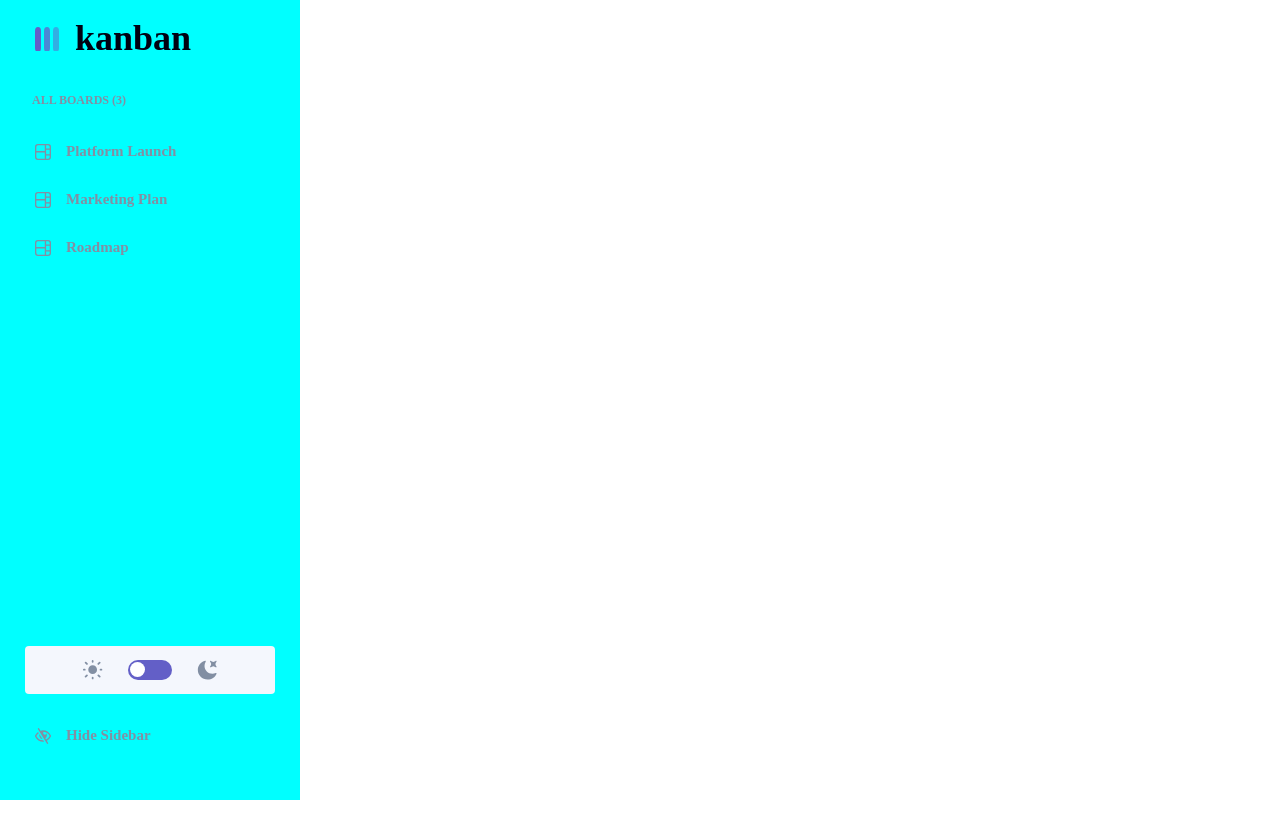
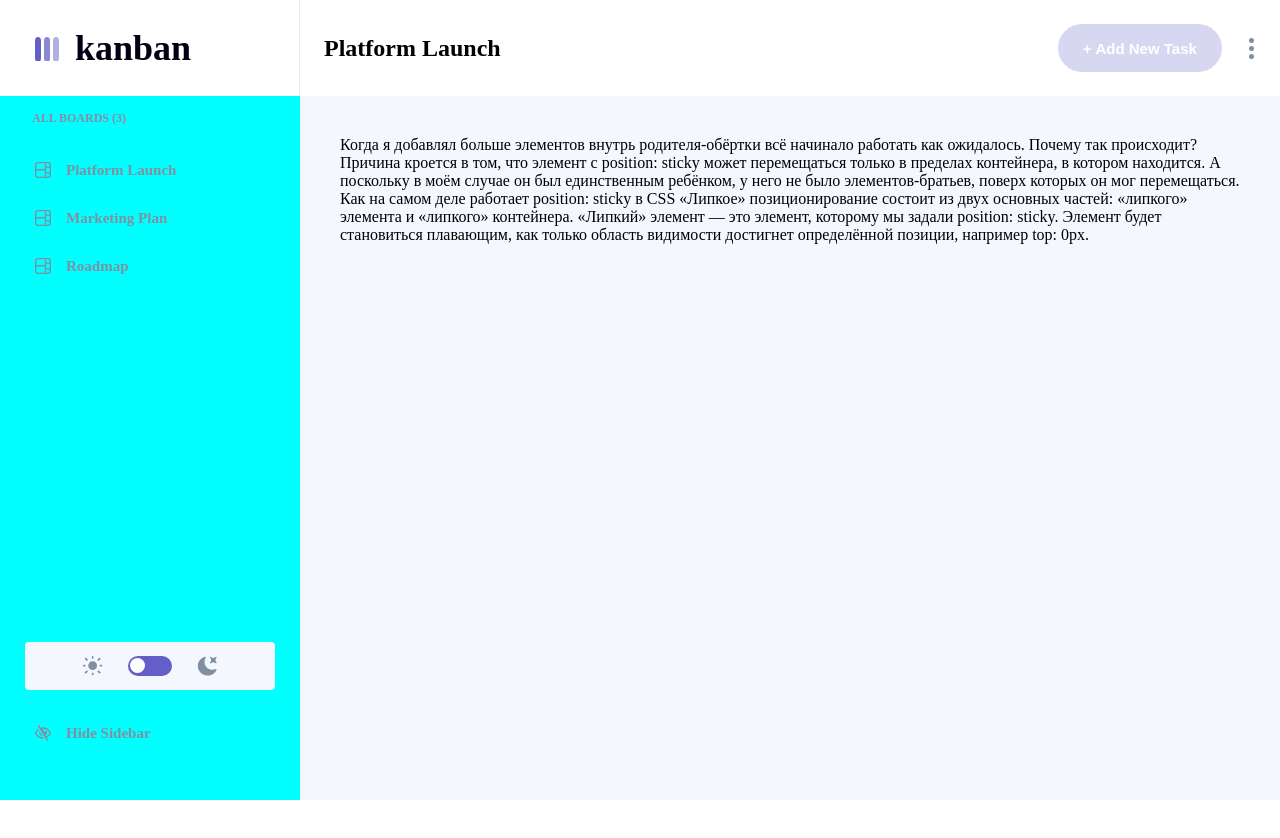
Before and after one commit to SVoznyuk18/kanban, a Next.js app: page / in a window 1280 px wide. Shown: the top 838 px of the page. After the commit the page ends 800 px from the top, so only its background shows below. Built offline with nearby package versions, Linux system fonts and the light colour scheme.

Commit message:
add Header

```diff
--- a/app/layout.tsx
+++ b/app/layout.tsx
@@ -2,7 +2,7 @@ import type { Metadata } from 'next'
 
 import { StyledComponentsRegistry, RootLayoutThemeProvider, ModalProvider } from '@/UtilsRoot';
 import { GlobalStyles } from '@/StylesRoot';
-import { Modal, Sidebar } from '@/ComponentsRoot';
+import { Modal, Sidebar, Header } from '@/ComponentsRoot';
 
 export const metadata: Metadata = {
   title: 'Create Next App',
@@ -20,8 +20,11 @@ export default function RootLayout({
         <StyledComponentsRegistry>
           <RootLayoutThemeProvider>
             <ModalProvider>
-              <Sidebar />
-              {children}
+              <Header />
+              <main>
+                <Sidebar />
+                {children}
+              </main>
               <Modal />
               <GlobalStyles />
             </ModalProvider>
--- a/app/page.module.css
+++ b/app/page.module.css
@@ -5,6 +5,13 @@
   align-items: center;
   padding: 6rem;
   min-height: 100vh;
+  background-color: #F4F7FD;
+}
+
+.div {
+  width: 100%;
+  height: 100%;
+  padding: 40px;
 }
 
 .description {
@@ -107,6 +114,7 @@
 .logo {
   position: relative;
 }
+
 /* Enable hover only on non-touch devices */
 @media (hover: hover) and (pointer: fine) {
   .card:hover {
@@ -178,11 +186,9 @@
     border-radius: 0;
     border: none;
     border-bottom: 1px solid rgba(var(--callout-border-rgb), 0.25);
-    background: linear-gradient(
-      to bottom,
-      rgba(var(--background-start-rgb), 1),
-      rgba(var(--callout-rgb), 0.5)
-    );
+    background: linear-gradient(to bottom,
+        rgba(var(--background-start-rgb), 1),
+        rgba(var(--callout-rgb), 0.5));
     background-clip: padding-box;
     backdrop-filter: blur(24px);
   }
@@ -193,11 +199,9 @@
     inset: auto 0 0;
     padding: 2rem;
     height: 200px;
-    background: linear-gradient(
-      to bottom,
-      transparent 0%,
-      rgb(var(--background-end-rgb)) 40%
-    );
+    background: linear-gradient(to bottom,
+        transparent 0%,
+        rgb(var(--background-end-rgb)) 40%);
     z-index: 1;
   }
 }
@@ -223,6 +227,7 @@
   from {
     transform: rotate(360deg);
   }
+
   to {
     transform: rotate(0deg);
   }
--- a/app/page.tsx
+++ b/app/page.tsx
@@ -1,10 +1,17 @@
-import Image from 'next/image'
 import styles from './page.module.css'
 
 export default function Home() {
   return (
-    <main className={styles.main}>
+    <div className={styles.div}>
+      Когда я добавлял больше элементов внутрь родителя-обёртки всё начинало работать как ожидалось.
 
-    </main>
+      Почему так происходит?
+      Причина кроется в том, что элемент с position: sticky может перемещаться только в пределах контейнера, в котором находится. А поскольку в моём случае он был единственным ребёнком, у него не было элементов-братьев, поверх которых он мог перемещаться.
+
+      Как на самом деле работает position: sticky в CSS
+      «Липкое» позиционирование состоит из двух основных частей: «липкого» элемента и «липкого» контейнера.
+
+      «Липкий» элемент — это элемент, которому мы задали position: sticky. Элемент будет становиться плавающим, как только область видимости достигнет определённой позиции, например top: 0px.
+    </div>
   )
 }
--- /dev/null
+++ b/src/components/Header/Header.styled.tsx
@@ -0,0 +1,88 @@
+import styled from "styled-components";
+
+export const HeaderSection = styled.header`
+	display: flex;
+	align-items: center;
+	width: 100%;
+	height: 96px;
+`;
+
+export const LogoSection = styled.div`
+	display: flex;
+	align-items: center;
+	height: 96px;
+	min-width: 300px;
+	padding-left: 35px;
+	border-right: 1px solid #E4EBFA;
+
+	p {
+		margin-left: 15px;
+		color: #000112;
+		font-size: 36px;
+		font-weight: 600;
+		line-height: 25px;
+	}
+`;
+
+export const HeaderMainSection = styled.div`
+	padding: 0 24px;
+	display: flex;
+	align-items: center;
+	justify-content: space-between;
+	width: 100%;
+`;
+
+export const TitleSection = styled.div`
+	height: 100%;
+	display: flex;
+	align-items: center;
+	justify-content: center;
+`;
+
+export const Title = styled.h1`
+	font-size: 24px;
+	font-weight: 700;
+`;
+
+export const ControlsSection = styled.div`
+	height: 100%;
+	display: flex;
+	align-items: center;
+	justify-content: center;
+`;
+
+export const ClassicButton = styled.button`
+	width: 164px;
+	height: 48px;
+	border-radius: 24px;
+	background-color: rgba(99, 95, 199, 0.25);
+	cursor: pointer;
+	border: none;
+	color: #FFFF;
+	font-size: 15px;
+	font-weight: 700;
+
+	&:hover {
+		background-color: #635FC7;
+	}
+`;
+
+export const EditBoardControl = styled.div`
+	margin-left: 24px;
+	min-width: 10px;
+	min-height: 21px;
+	display: flex;
+	align-items: center;
+	justify-content: space-between;
+	flex-direction: column;
+	cursor: pointer;
+
+	span {
+
+		min-width: 5px;
+		min-height: 5px;
+		border: none;
+		border-radius: 100%;
+		background-color: #828FA3;
+	}
+`;
--- /dev/null
+++ b/src/components/Header/Header.tsx
@@ -0,0 +1,38 @@
+'use client'
+
+import Image from 'next/image';
+
+import { HeaderSection, LogoSection, HeaderMainSection, TitleSection, Title, ControlsSection, ClassicButton, EditBoardControl } from './Header.styled';
+
+const Header = () => {
+	return (
+		<HeaderSection>
+			<LogoSection>
+				<Image
+					width='25'
+					height='25'
+					src='/logo-dark.svg'
+					alt="logo_icon"
+				/>
+				<p>kanban</p>
+			</LogoSection>
+			<HeaderMainSection>
+				<TitleSection>
+					<Title>Platform Launch</Title>
+				</TitleSection>
+				<ControlsSection>
+					<ClassicButton>
+						+ Add New Task
+					</ClassicButton>
+					<EditBoardControl>
+						<span></span>
+						<span></span>
+						<span></span>
+					</EditBoardControl>
+				</ControlsSection>
+			</HeaderMainSection>
+		</HeaderSection>
+	)
+}
+
+export default Header;
--- a/src/components/Sidebar/Sidebar.tsx
+++ b/src/components/Sidebar/Sidebar.tsx
@@ -4,7 +4,7 @@ import React, { useState } from 'react';
 import Image from 'next/image';
 
 import { Nav } from '@/ComponentsRoot'
-import { SidebarSection, LogoSection, ToggleSideBar, HideSection } from './sidebar.style';
+import { SidebarSection, ToggleSideBar, HideSection } from './sidebar.style';
 
 const Sidebar: React.FC = () => {
 
@@ -12,15 +12,6 @@ const Sidebar: React.FC = () => {
 
   return (
     <SidebarSection isShowSidebar={toggleSidebar !== undefined ? toggleSidebar : false}>
-      <LogoSection>
-        <Image
-          width='25'
-          height='25'
-          src='/logo-dark.svg'
-          alt="logo_icon"
-        />
-        <p>kanban</p>
-      </LogoSection>
       <ToggleSideBar
         isShowButton={toggleSidebar !== undefined ? toggleSidebar : false}
         onClick={() => setToggleSidebar(!toggleSidebar)}
--- a/src/components/Sidebar/sidebar.style.tsx
+++ b/src/components/Sidebar/sidebar.style.tsx
@@ -12,33 +12,19 @@ export const SidebarSection = styled.div <IProps>`
   flex-direction: column;
   justify-content: space-between;
   width: 0px;
-  height: 100vh;
+  min-width: 0px;
+  height: 100%;
   padding-bottom: 45px;
   background-color: aqua;
-  transition: all 0.2s;
+  transition: all 0.4s;
   overflow: hidden;
 
   ${props => props.isShowSidebar && css`
     width: 300px;
+    min-width: 300px;
     overflow: visible;
-    transition: all 0.2s;
+    transition: all 0.4s;
   `}
-`;
-
-export const LogoSection = styled.div`
-  display: flex;
-  align-items: center;
-  height: 96px;
-  width: 300px;
-  padding-left: 35px;
-
-   p {
-    margin-left: 15px;
-    color: #000112;
-    font-size: 36px;
-    font-weight: 600;
-    line-height: 25px;
-   }
 `;
 
 export const ToggleSideBar = styled.button<IProps>`
--- a/src/components/index.tsx
+++ b/src/components/index.tsx
@@ -3,5 +3,6 @@ import Sidebar from "./Sidebar/Sidebar";
 import ThemeSwitcher from "./ThemeSwitcher/ThemeSwitcher";
 import Nav from "./Nav/Nav";
 import CustomSVG from "./CustomSVG/CustomSVG";
+import Header from './Header/Header';
 
-export { Modal, Sidebar, ThemeSwitcher, Nav, CustomSVG };
+export { Modal, Sidebar, ThemeSwitcher, Nav, CustomSVG, Header };
--- a/src/styles/GlobalStyles.tsx
+++ b/src/styles/GlobalStyles.tsx
@@ -12,6 +12,14 @@ export const GlobalStyles = createGlobalStyle`
   html,
   body {
     max-width: 100vw;
+    max-height: 100vh;
     overflow-x: hidden;
+
+  }
+  main {
+    width: 100%;
+    height: calc(100vh - 96px);
+    background-color: #F4F7FD;
+    display: flex;
   }
 `;
--- a/src/utils/registry.tsx
+++ b/src/utils/registry.tsx
@@ -15,6 +15,7 @@ export default function StyledComponentsRegistry({
 
   useServerInsertedHTML(() => {
     const styles = styledComponentsStyleSheet.getStyleElement()
+    // @ts-ignore
     styledComponentsStyleSheet.instance.clearTag()
     return <>{styles}</>
   })
```
